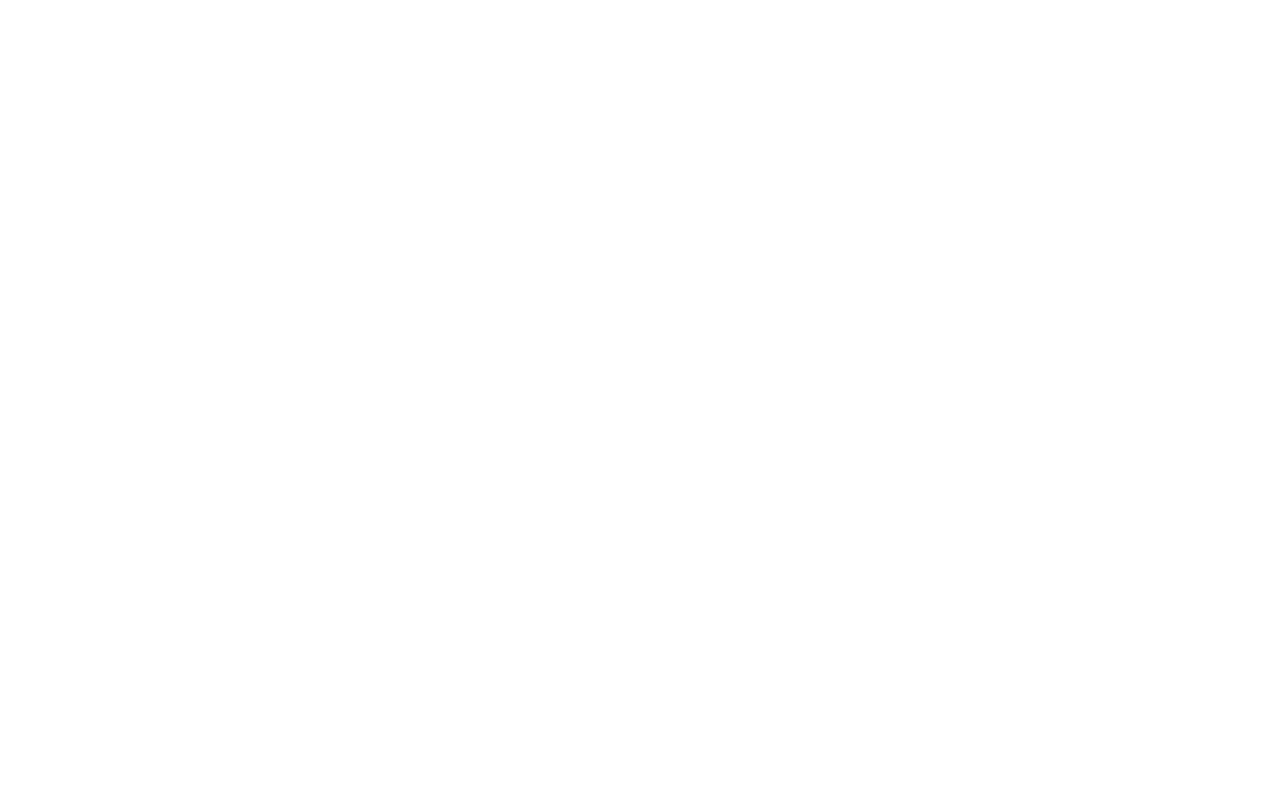
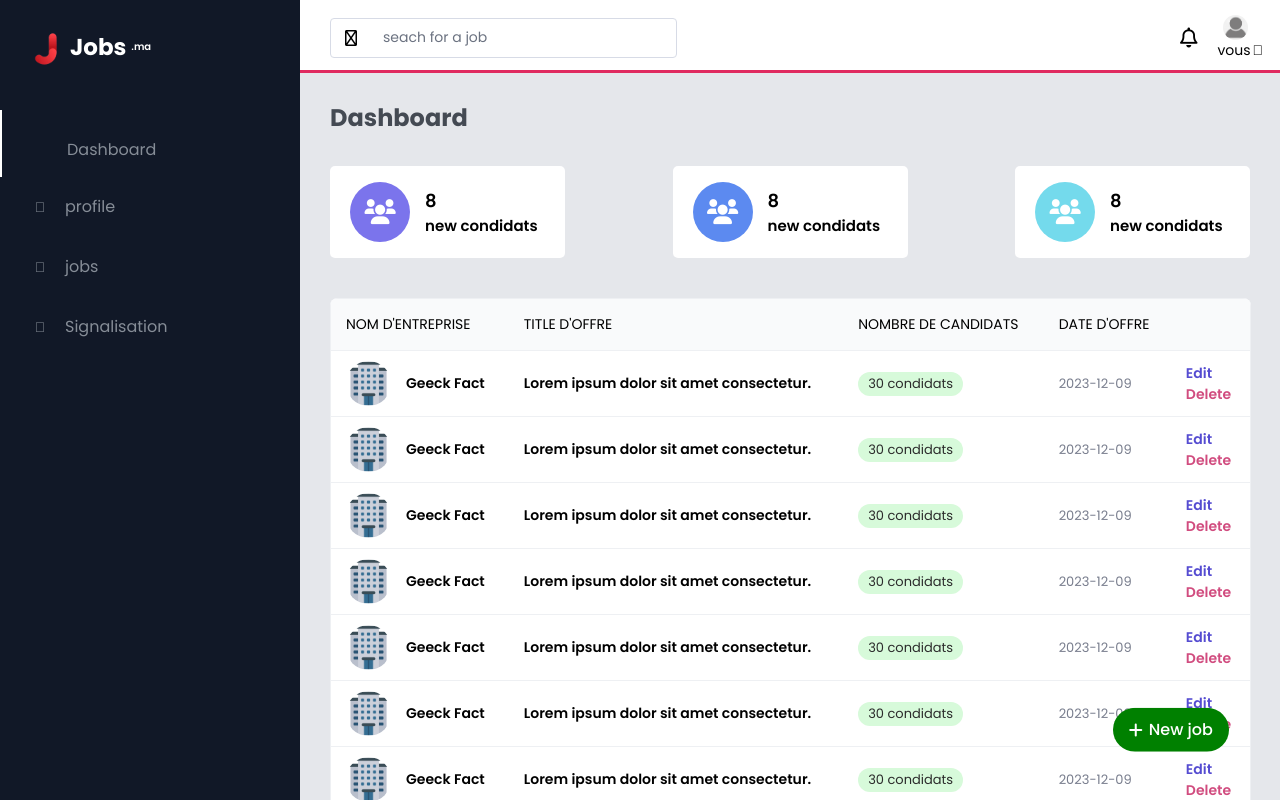
Before and after one commit to moussafia/Jobs.ma, a Vue app in the folder job-front-end/: page /dashboard in a window 1280 px wide. Before the commit this address had no page. Shown: the top 800 px of the page. Built offline with nearby package versions, Linux system fonts and the light colour scheme.

Commit message:
partie router link fixed

```diff
--- a/job-front-end/src/App.vue
+++ b/job-front-end/src/App.vue
@@ -9,4 +9,8 @@
   overflow-x: hidden !important;
   box-sizing: border-box;
 }
+::-webkit-scrollbar {
+  width: 0;
+}
+
 </style>
--- a/job-front-end/src/components/dashboardAdmin/home.vue
+++ b/job-front-end/src/components/dashboardAdmin/pageAdmin/home.vue
@@ -38,7 +38,7 @@
         <tbody>
           <tr>
             <td class="nomEntreprise">
-              <img src="../../assets/image/jobs/avatarEntre.png" alt="" />
+              <img src="../../../assets/image/jobs/avatarEntre.png" alt="" />
               <a href="#">
                 <h5>Geeck Fact</h5>
               </a>
@@ -59,7 +59,7 @@
           </tr>
           <tr>
             <td class="nomEntreprise">
-              <img src="../../assets/image/jobs/avatarEntre.png" alt="" />
+              <img src="../../../assets/image/jobs/avatarEntre.png" alt="" />
               <a href="#">
                 <h5>Geeck Fact</h5>
               </a>
@@ -80,7 +80,7 @@
           </tr>
           <tr>
             <td class="nomEntreprise">
-              <img src="../../assets/image/jobs/avatarEntre.png" alt="" />
+              <img src="../../../assets/image/jobs/avatarEntre.png" alt="" />
               <a href="#">
                 <h5>Geeck Fact</h5>
               </a>
@@ -101,7 +101,7 @@
           </tr>
           <tr>
             <td class="nomEntreprise">
-              <img src="../../assets/image/jobs/avatarEntre.png" alt="" />
+              <img src="../../../assets/image/jobs/avatarEntre.png" alt="" />
               <a href="#">
                 <h5>Geeck Fact</h5>
               </a>
@@ -122,7 +122,7 @@
           </tr>
           <tr>
             <td class="nomEntreprise">
-              <img src="../../assets/image/jobs/avatarEntre.png" alt="" />
+              <img src="../../../assets/image/jobs/avatarEntre.png" alt="" />
               <a href="#">
                 <h5>Geeck Fact</h5>
               </a>
@@ -143,7 +143,7 @@
           </tr>
           <tr>
             <td class="nomEntreprise">
-              <img src="../../assets/image/jobs/avatarEntre.png" alt="" />
+              <img src="../../../assets/image/jobs/avatarEntre.png" alt="" />
               <a href="#">
                 <h5>Geeck Fact</h5>
               </a>
@@ -164,7 +164,7 @@
           </tr>
           <tr>
             <td class="nomEntreprise">
-              <img src="../../assets/image/jobs/avatarEntre.png" alt="" />
+              <img src="../../../assets/image/jobs/avatarEntre.png" alt="" />
               <a href="#">
                 <h5>Geeck Fact</h5>
               </a>
@@ -185,7 +185,7 @@
           </tr>
           <tr>
             <td class="nomEntreprise">
-              <img src="../../assets/image/jobs/avatarEntre.png" alt="" />
+              <img src="../../../assets/image/jobs/avatarEntre.png" alt="" />
               <a href="#">
                 <h5>Geeck Fact</h5>
               </a>
--- /dev/null
+++ b/job-front-end/src/components/dashboardAdmin/pageAdmin/profile.vue
@@ -0,0 +1,5 @@
+<template>
+    <div>
+
+    </div>
+</template>
--- a/job-front-end/src/components/dashboardAdmin/sideBar.vue
+++ b/job-front-end/src/components/dashboardAdmin/sideBar.vue
@@ -5,17 +5,21 @@
       <h1>Jobs <sup>.ma</sup></h1>
     </div>
     <div class="items">
-      <li>
+      <router-link to="/dashboard">
+        <li :class="{'active-link' : isActiveLink('/dashboard')}">
         <i
           class="fa-duotone fa-chart-pie-simple"
           style="--fa-secondary-opacity: 1"
         ></i
-        ><a href="index.html">Dashboard</a>
+        >Dashboard
       </li>
-      <li>
+      </router-link>
+      <router-link to="/profile">
+      <li :class="{'active-link' : isActiveLink('/profile')}">
         <i class="fa-duotone fa-user" style="--fa-secondary-opacity: 1"></i
-        ><a href="profile.html">profile</a>
+        >profile
       </li>
+    </router-link>
       <li>
         <i class="fa-duotone fa-briefcase" style="--fa-secondary-opacity: 1"></i
         ><a href="#">jobs</a>
@@ -33,6 +37,11 @@
     isOpen:{
       type: Boolean,
       required:true
+    }
+  },
+  methods:{
+    isActiveLink(routePath){
+      return this.$route.path==routePath
     }
   }
 }
@@ -76,7 +85,7 @@
   background: #253047;
   cursor: pointer;
 }
-#sideBar .items li:nth-child(1) {
+.active-link {
   border-left: 2px solid #fff;
 }
 
@@ -94,7 +103,7 @@
 #sideBar .items li:hover a {
   color: #fff;
 }
-#sideBar .items li a {
+#sideBar .items a {
   text-decoration: none;
   color: rgb(134, 141, 151);
   font-weight: 300px;
--- a/job-front-end/src/router.js
+++ b/job-front-end/src/router.js
@@ -1,17 +1,29 @@
 // import Vue from 'vue'
 import { createWebHistory,createRouter } from 'vue-router'
 import LandingPage from './views/landingPage.vue'
-import dashboardAdmin from './views/dashboardAdmin.vue'
+import dashboardAdmin from './views/Admin/dashboardAdmin.vue'
+import home from './components/dashboardAdmin/pageAdmin/home.vue'
+import profileAdmin from './components/dashboardAdmin/pageAdmin/profile.vue'
 const routes=[
-//     {
-//     path:'',
-//     name: 'LandingPage',
-//     component: LandingPage,
-// },
+    {
+    path:'',
+    name: 'LandingPage',
+    component: LandingPage,
+},
 {
-    path:'',
+    path:'/dashboard',
     name: 'dashboardAdmin',
     component: dashboardAdmin,
+    children:[{
+        path:'',
+        name: 'home',
+        component: home
+    },{
+        path:'/profile',
+        name: 'profileAdmin',
+        component: profileAdmin,
+    }
+    ]
 },
 ]
 const router=createRouter({
--- a/job-front-end/src/views/dashboardAdmin.vue
+++ b/job-front-end/src/views/Admin/dashboardAdmin.vue
@@ -3,24 +3,25 @@
     <sidBar :isOpen="isSideBarOpen"/>
     <section id="interface">
       <navBar @toggleSideBar="toggleSideBar"/>
-      <homeAdmin />
+      <!-- <homeAdmin/> -->
+      <router-view></router-view>
     </section>
 
     <btnAddjobs />
   </div>
 </template>
 <script>
-import sidBar from "../components/dashboardAdmin/sideBar.vue";
-import navBar from "../components/dashboardAdmin/navBar.vue";
-import homeAdmin from "../components/dashboardAdmin/home.vue";
-import btnAddjobs from "../components/dashboardAdmin/BtnAddJobs.vue";
+import sidBar from "../../components/dashboardAdmin/sideBar.vue";
+import navBar from "../../components/dashboardAdmin/navBar.vue";
+// import homeAdmin from "../../components/dashboardAdmin/pageAdmin/home.vue";
+import btnAddjobs from "../../components/dashboardAdmin/BtnAddJobs.vue";
 export default {
   name: "dashboardAdmin",
   components: {
     sidBar: sidBar,
     navBar: navBar,
-    homeAdmin: homeAdmin,
     btnAddjobs: btnAddjobs,
+    // homeAdmin: homeAdmin
   },
   data(){
     return {
```
